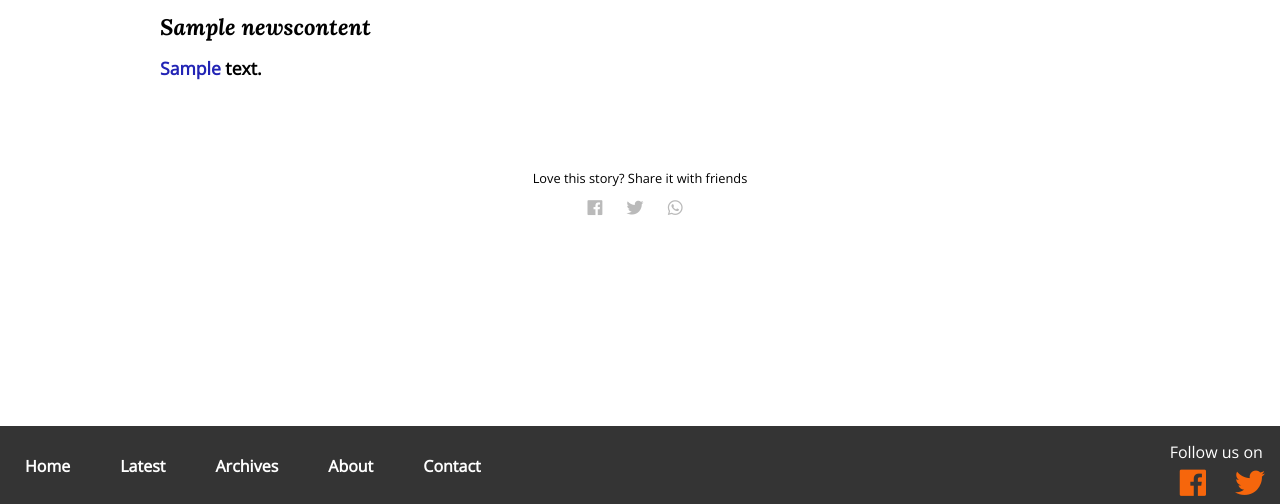
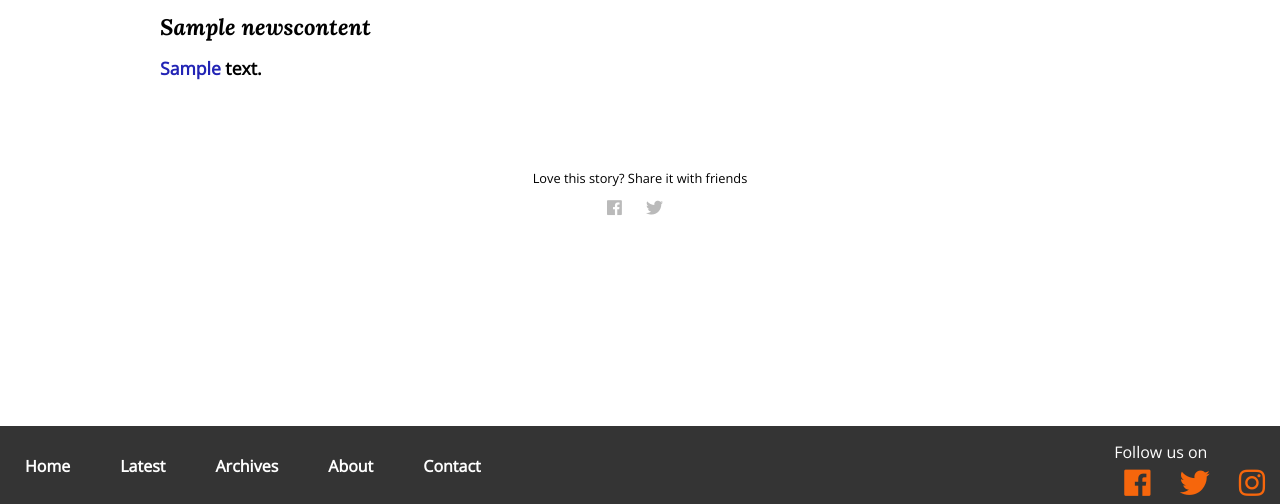
Before and after one commit to dhirendra14dev/newswebsite, a Django app: page /newscontent/1 in a window 1280 px wide. Shown: the part 296-800 px from the top of the page. Run offline with Django 3.2, Linux system fonts and the light colour scheme; tables that the repository leaves empty hold one stand-in row (values such as "Sample post"); some libraries are stand-ins or nearby versions.

```diff
--- a/templates/newscontent/newscontent.html
+++ b/templates/newscontent/newscontent.html
@@ -39,7 +39,7 @@
             <div>
             <a href="{{newscontent.s_link1}}" target="_blank" class="lefticon smicons"><i class="fab fa-facebook fa-2x"></i></a>
             <a href="{{newscontent.s_link2}}" target="_blank"><i class="fab fa-twitter fa-2x smicons"></i></a>
-            <a href="{{newscontent.s_link3}}" target="_blank"><i class="fab fa-whatsapp fa-2x smicons" aria-hidden="true"></i></a>
+            <!-- <a href="{{newscontent.s_link3}}" target="_blank"><i class="fab fa-whatsapp fa-2x smicons" aria-hidden="true"></i></a>  -->
               </div>
           </div>
 
@@ -66,7 +66,7 @@
             <a target="_blank"  href="https://www.facebook.com/RnIsays"><i class="fab fa-facebook fa-2x sicons"></i></a>
             <a target="_blank" href="http://twitter.com/RnIsays" target="_blank"><i class="fab fa-twitter fa-2x
                 sicons"></i></a>
-            <!-- <a target="_blank"  href="http://instagram.com/relevant.irreverent" target="_blank"><i class="fab fa-instagram fa-2x sicons"></i></a>  -->
+            <a target="_blank"  href="http://instagram.com/relevant.irreverent" target="_blank"><i class="fab fa-instagram fa-2x sicons"></i></a>
           </div>
 
         </div>
```
